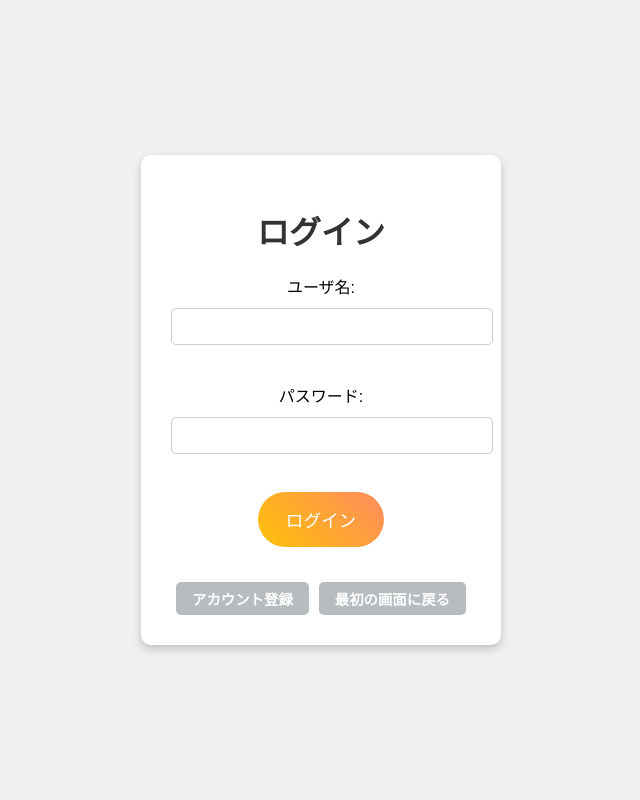
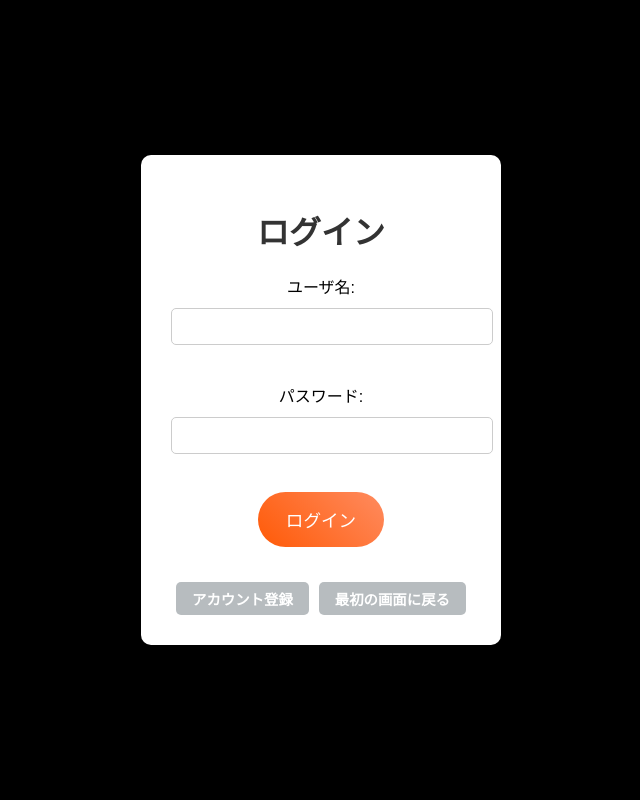
Before and after one commit to jphacks/ng_2413, a Flask app: page /login in a window 1280 px wide. Shown: the whole page, without its empty margins (319-959 px from the left). Run offline with Flask 3, Linux system fonts and the light colour scheme.

Commit message:
fix login

```diff
--- a/static/stylesheet/style.css
+++ b/static/stylesheet/style.css
@@ -6,7 +6,7 @@ body, html {
     display: flex;
     justify-content: center;
     align-items: center;
-    background-color: #f0f0f0;
+    background-color: #000000;
 }
 
 /* ログインフォームのスタイル */
@@ -76,11 +76,11 @@ input[type="text"], input[type="password"] {
     border: none;
     text-decoration: none;
     color: #FFF;
-    background-image: linear-gradient(45deg, #FFC107 0%, #ff8b5f 100%);
+    background-image: linear-gradient(45deg, #ff5a07 0%, #ff8b5f 100%);
     transition: .4s;
     min-width: 80px;
 }
 
 .btn-gradient-radius:hover {
-    background-image: linear-gradient(45deg, #FFC107 0%, #f76a35 100%);
+    background-image: linear-gradient(45deg, #ff3907 0%, #f76a35 100%);
 }
```
